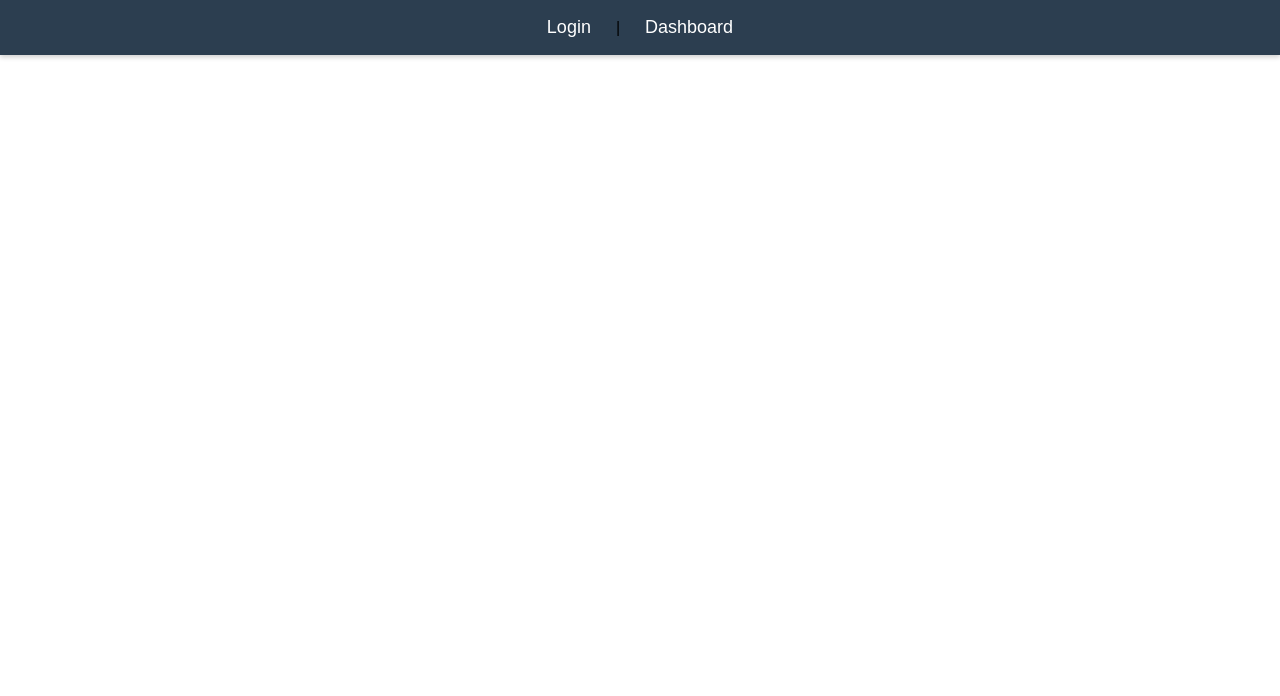
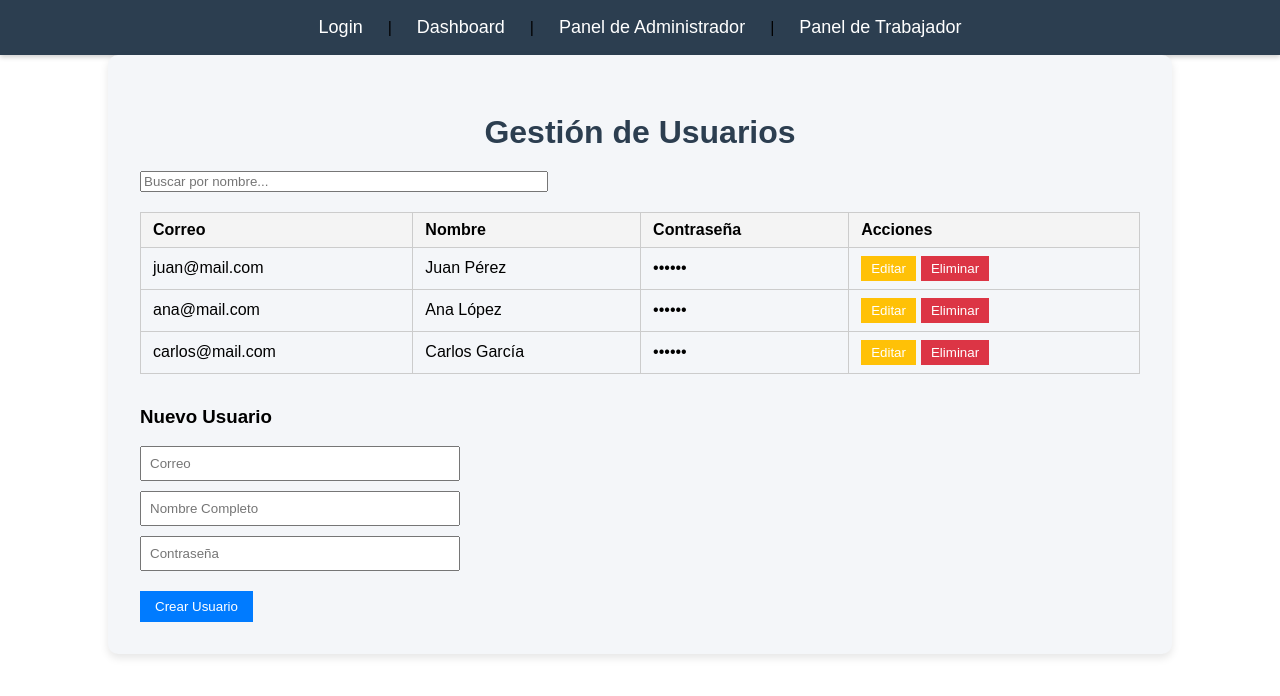
Before and after one commit to cfmoya324/TeamBox-HealthBox, a React (Create React App) app in the folder Frontend/: page /paneladmin in a window 1280 px wide. Before the commit this address had no page. Shown: the top 696 px of the page. Built offline with nearby package versions, Linux system fonts and the light colour scheme.

Commit message:
feat: Crud de usuarios y panel de trabajador

```diff
--- a/Frontend/package.json
+++ b/Frontend/package.json
@@ -14,6 +14,7 @@
     "jsonwebtoken": "^9.0.2",
     "react": "^19.0.0",
     "react-dom": "^19.0.0",
+    "react-icons": "^5.5.0",
     "react-router-dom": "^7.4.0",
     "react-scripts": "5.0.1",
     "web-vitals": "^2.1.4"
--- a/Frontend/public/index.html
+++ b/Frontend/public/index.html
@@ -24,7 +24,7 @@
       work correctly both with client-side routing and a non-root public URL.
       Learn how to configure a non-root public URL by running `npm run build`.
     -->
-    <title>React App</title>
+    <title>HealtBox</title>
   </head>
   <body>
     <noscript>You need to enable JavaScript to run this app.</noscript>
--- a/Frontend/src/App.js
+++ b/Frontend/src/App.js
@@ -8,13 +8,15 @@ import Auditor from "./pages/Auditor";
 import Supervisor from "./pages/Supervisor";
 import Trabajador from "./pages/Trabajador";
 import Dashboard from "./pages/Dashboard";
+import AdminUsuarios from "./pages/AdminUsuarios";
 
-// Import de los estilos;
+// Estilos
 import "./styles/navbar.css";
 import "./styles/Admin.css";
 import "./styles/Auditor.css";
 import "./styles/Supervisor.css";
 import "./styles/Trabajador.css";
+import "./styles/AdminUsuarios.css";
 
 function App() {
   return (
@@ -28,6 +30,8 @@ function App() {
         <Route path="/supervisor" element={<Supervisor />} />
         <Route path="/trabajador" element={<Trabajador />} />
         <Route path="/dashboard" element={<Dashboard />} />
+        <Route path="/paneladmin" element={<AdminUsuarios />} />
+        <Route path="/paneltrabajador" element={<Trabajador />} /> {/* Nueva ruta */}
       </Routes>
     </Router>
   );
--- a/Frontend/src/components/navbar.js
+++ b/Frontend/src/components/navbar.js
@@ -5,7 +5,10 @@ import "../styles/navbar.css";
 function Navbar() {
   return (
     <nav>
-      <Link to="/">Login</Link> | <Link to="/dashboard">Dashboard</Link>
+      <Link to="/">Login</Link> |{" "}
+      <Link to="/dashboard">Dashboard</Link> |{" "}
+      <Link to="/paneladmin">Panel de Administrador</Link> |{" "}
+      <Link to="/paneltrabajador">Panel de Trabajador</Link>
     </nav>
   );
 }
--- /dev/null
+++ b/Frontend/src/pages/AdminUsuarios.js
@@ -0,0 +1,168 @@
+import React, { useState } from "react";
+import "../styles/AdminUsuarios.css";
+
+export default function AdminUsuarios() {
+  const [usuarios, setUsuarios] = useState([
+    { id: 1, nombre: "Juan Pérez", correo: "juan@mail.com", contraseña: "123456" },
+    { id: 2, nombre: "Ana López", correo: "ana@mail.com", contraseña: "abcdef" },
+    { id: 3, nombre: "Carlos García", correo: "carlos@mail.com", contraseña: "password" }
+  ]);
+
+  const [form, setForm] = useState({ nombre: "", correo: "", contraseña: "" });
+  const [editandoId, setEditandoId] = useState(null);
+  const [busqueda, setBusqueda] = useState("");
+
+  const handleChange = (e) => {
+    setForm({ ...form, [e.target.name]: e.target.value });
+  };
+
+  const handleBusquedaChange = (e) => {
+    setBusqueda(e.target.value);
+  };
+
+  const crearUsuario = () => {
+    const nuevoUsuario = {
+      id: Date.now(),
+      ...form,
+    };
+    setUsuarios([...usuarios, nuevoUsuario]);
+    setForm({ nombre: "", correo: "", contraseña: "" });
+  };
+
+  const actualizarUsuario = (id) => {
+    setUsuarios(
+      usuarios.map((u) =>
+        u.id === id ? { ...u, nombre: form.nombre, contraseña: form.contraseña } : u
+      )
+    );
+    setEditandoId(null);
+  };
+
+  const eliminarUsuario = (id) => {
+    setUsuarios(usuarios.filter((u) => u.id !== id));
+  };
+
+  const usuariosFiltrados = usuarios.filter((u) =>
+    u.nombre.toLowerCase().includes(busqueda.toLowerCase())
+  );
+
+  return (
+    <div className="admin-container">
+      <h2 className="admin-title">Gestión de Usuarios</h2>
+
+      {/* Campo de búsqueda */}
+      <input
+        className="admin-input"
+        type="text"
+        placeholder="Buscar por nombre..."
+        value={busqueda}
+        onChange={handleBusquedaChange}
+        style={{ marginBottom: "20px", width: "100%", maxWidth: "400px" }}
+      />
+
+      <table className="admin-table">
+        <thead>
+          <tr>
+            <th>Correo</th>
+            <th>Nombre</th>
+            <th>Contraseña</th>
+            <th>Acciones</th>
+          </tr>
+        </thead>
+        <tbody>
+          {usuariosFiltrados.map((usuario) => (
+            <tr key={usuario.id} className="admin-row">
+              <td>{usuario.correo}</td>
+              <td>
+                {editandoId === usuario.id ? (
+                  <input
+                    name="nombre"
+                    value={form.nombre}
+                    onChange={handleChange}
+                    className="admin-input"
+                  />
+                ) : (
+                  usuario.nombre
+                )}
+              </td>
+              <td>
+                {editandoId === usuario.id ? (
+                  <input
+                    name="contraseña"
+                    type="password"
+                    value={form.contraseña}
+                    onChange={handleChange}
+                    className="admin-input"
+                  />
+                ) : (
+                  "••••••"
+                )}
+              </td>
+              <td className="admin-actions">
+                {editandoId === usuario.id ? (
+                  <button
+                    className="guardar"
+                    onClick={() => actualizarUsuario(usuario.id)}
+                  >
+                    Guardar
+                  </button>
+                ) : (
+                  <button
+                    className="editar"
+                    onClick={() => {
+                      setEditandoId(usuario.id);
+                      setForm({
+                        nombre: usuario.nombre,
+                        contraseña: "",
+                        correo: usuario.correo,
+                      });
+                    }}
+                  >
+                    Editar
+                  </button>
+                )}
+                <button
+                  className="eliminar"
+                  onClick={() => eliminarUsuario(usuario.id)}
+                >
+                  Eliminar
+                </button>
+              </td>
+            </tr>
+          ))}
+        </tbody>
+      </table>
+
+      <div className="admin-form">
+        <h3>Nuevo Usuario</h3>
+        <div>
+          <input
+            className="admin-input"
+            name="correo"
+            placeholder="Correo"
+            value={form.correo}
+            onChange={handleChange}
+          />
+          <input
+            className="admin-input"
+            name="nombre"
+            placeholder="Nombre Completo"
+            value={form.nombre}
+            onChange={handleChange}
+          />
+          <input
+            className="admin-input"
+            name="contraseña"
+            type="password"
+            placeholder="Contraseña"
+            value={form.contraseña}
+            onChange={handleChange}
+          />
+          <button className="crear" onClick={crearUsuario}>
+            Crear Usuario
+          </button>
+        </div>
+      </div>
+    </div>
+  );
+}
--- a/Frontend/src/pages/Trabajador.js
+++ b/Frontend/src/pages/Trabajador.js
@@ -4,37 +4,88 @@ import "../styles/Trabajador.css";
 function Trabajador() {
   const [file, setFile] = useState(null);
   const [message, setMessage] = useState("");
+  const [uploadedFiles, setUploadedFiles] = useState([]);
 
   const handleFileChange = (e) => {
     const selectedFile = e.target.files[0];
 
-    // Validar que el archivo sea PNG o PDF
-    if (selectedFile && (selectedFile.type === "image/png" || selectedFile.type === "application/pdf")) {
+    const validTypes = [
+      "application/pdf",
+      "application/vnd.openxmlformats-officedocument.spreadsheetml.sheet",
+    ];
+    if (selectedFile && validTypes.includes(selectedFile.type)) {
       setFile(selectedFile);
       setMessage("");
     } else {
       setFile(null);
-      setMessage("Solo se permiten archivos PNG o PDF.");
+      setMessage("Solo se permiten archivos PDF o XLSX.");
     }
   };
 
   const handleUpload = () => {
     if (file) {
+      const newFile = {
+        id: Date.now(),
+        name: file.name,
+        url: URL.createObjectURL(file),
+      };
+      setUploadedFiles([...uploadedFiles, newFile]);
+      setFile(null);
+      setMessage("");
       alert(`Archivo ${file.name} subido con éxito.`);
     } else {
       alert("No se ha seleccionado un archivo válido.");
     }
   };
 
+  const handleDelete = (id) => {
+    if (window.confirm("¿Estás seguro de que deseas eliminar este archivo?")) {
+      setUploadedFiles(uploadedFiles.filter((f) => f.id !== id));
+    }
+  };
+
   return (
     <div className="trabajador-container">
       <h2>Panel de Trabajador</h2>
-      <p>Sube tus fotos en PNG o documentos en PDF.</p>
 
-      <input type="file" accept="image/png,application/pdf" onChange={handleFileChange} />
-      {message && <p className="error-message">{message}</p>}
+      <div className="upload-section">
+        <p>Sube tus informes en PDF o XLSX:</p>
+        <input
+          type="file"
+          accept=".pdf,.xlsx"
+          onChange={handleFileChange}
+        />
+        {message && <p className="error-message">{message}</p>}
+        <button
+          className="subida-btn"
+          onClick={handleUpload}
+          disabled={!file}
+        >
+          Subir Archivo
+        </button>
+      </div>
 
-      <button onClick={handleUpload} disabled={!file}>Subir Archivo</button>
+      <div className="informe-section">
+        <h3>Informes Subidos: {uploadedFiles.length}</h3>
+        <ul>
+          {uploadedFiles.map((f) => (
+            <li key={f.id}>
+              <span className="informe-nombre">{f.name}</span>
+              <div className="informe-botones">
+                <a href={f.url} download={f.name}>
+                  <button className="descargar-btn">Descargar</button>
+                </a>
+                <button
+                  className="eliminar-btn"
+                  onClick={() => handleDelete(f.id)}
+                >
+                  Eliminar
+                </button>
+              </div>
+            </li>
+          ))}
+        </ul>
+      </div>
     </div>
   );
 }
--- /dev/null
+++ b/Frontend/src/styles/AdminUsuarios.css
@@ -0,0 +1,97 @@
+.admin-container {
+    padding: 2rem;
+    font-family: Arial, sans-serif;
+    max-width: 1000px;
+    margin: auto;
+  }
+
+  .admin-title {
+    font-size: 24px;
+    margin-bottom: 1rem;
+    text-align: center;
+    color: #333;
+  }
+
+  .admin-table {
+    width: 100%;
+    border-collapse: collapse;
+    margin-bottom: 2rem;
+  }
+
+  .admin-table th,
+  .admin-table td {
+    border: 1px solid #ccc;
+    padding: 8px 12px;
+    text-align: left;
+  }
+
+  .admin-table th {
+    background-color: #f4f4f4;
+  }
+
+  .admin-actions button {
+    margin-right: 5px;
+    padding: 5px 10px;
+    cursor: pointer;
+  }
+
+  .editar {
+    background-color: #ffc107;
+    border: none;
+    color: white;
+  }
+
+  .eliminar {
+    background-color: #dc3545;
+    border: none;
+    color: white;
+  }
+
+  .guardar {
+    background-color: #28a745;
+    border: none;
+    color: white;
+  }
+
+  .crear {
+    background-color: #007bff;
+    border: none;
+    color: white;
+    margin-top: 10px;
+    padding: 8px 15px;
+  }
+
+  .admin-form input {
+    display: block;
+    margin-bottom: 10px;
+    padding: 8px;
+    width: 100%;
+    max-width: 300px;
+  }
+
+  .subida-informe,
+.lista-informes {
+  background-color: #fff;
+  padding: 20px;
+  border-radius: 8px;
+  width: 90%;
+  max-width: 500px;
+  margin-bottom: 30px;
+  box-shadow: 0 2px 6px rgba(0, 0, 0, 0.1);
+}
+
+.subida-informe h3,
+.lista-informes h3 {
+  color: #2c3e50;
+  margin-bottom: 10px;
+}
+
+.lista-informes ul {
+  list-style: none;
+  padding: 0;
+}
+
+.lista-informes li {
+  padding: 5px 0;
+  border-bottom: 1px solid #ddd;
+}
--- a/Frontend/src/styles/Trabajador.css
+++ b/Frontend/src/styles/Trabajador.css
@@ -2,7 +2,7 @@
   display: flex;
   flex-direction: column;
   align-items: center;
-    justify-content: center;
+  justify-content: flex-start;
   height: 100vh;
   background-color: #f3f4f6;
   padding: 20px;
@@ -41,8 +41,8 @@
 }
 
 /* Botón de subida */
-  .trabajador-container button {
-    background-color: #3498db; /* Azul */
+.subida-btn {
+  background-color: #3498db;
   color: white;
   padding: 10px 15px;
   font-size: 16px;
@@ -52,13 +52,71 @@
   transition: background 0.3s ease-in-out;
 }
 
-  /* Botón deshabilitado */
-  .trabajador-container button:disabled {
+.subida-btn:disabled {
   background-color: #95a5a6;
   cursor: not-allowed;
 }
 
-  /* Efecto hover */
-  .trabajador-container button:hover:not(:disabled) {
+.subida-btn:hover:not(:disabled) {
   background-color: #2980b9;
 }
+
+.upload-section,
+.informe-section {
+  margin-top: 20px;
+  width: 100%;
+  max-width: 500px;
+}
+
+.informe-section ul {
+  list-style: none;
+  padding: 0;
+  width: 100%;
+}
+
+.informe-section li {
+  display: flex;
+  justify-content: space-between;
+  align-items: center;
+  background-color: #fff;
+  padding: 10px;
+  border-radius: 8px;
+  margin-bottom: 10px;
+}
+
+.informe-nombre {
+  flex: 1;
+  color: #2c3e50;
+  font-weight: 500;
+  overflow-wrap: anywhere;
+}
+
+.informe-botones {
+  display: flex;
+  gap: 10px;
+}
+
+.informe-botones button {
+  padding: 6px 12px;
+  border: none;
+  border-radius: 5px;
+  color: white;
+  cursor: pointer;
+  font-weight: bold;
+}
+
+.descargar-btn {
+  background-color: #3498db;
+}
+
+.descargar-btn:hover {
+  background-color: #2980b9;
+}
+
+.eliminar-btn {
+  background-color: #e74c3c;
+}
+
+.eliminar-btn:hover {
+  background-color: #c0392b;
+}
```
Also changed, not shown: 1 other file (tests, documents, lock files or other folders). Lines whose indentation alone changed are shown as unchanged.
